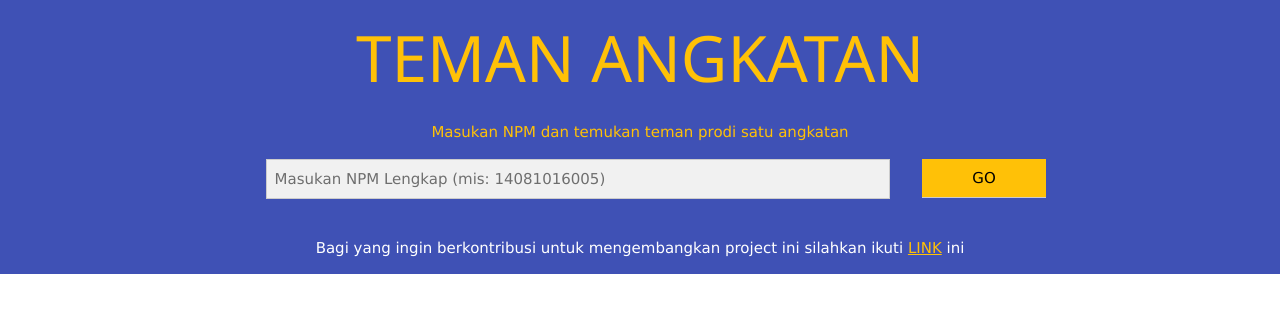
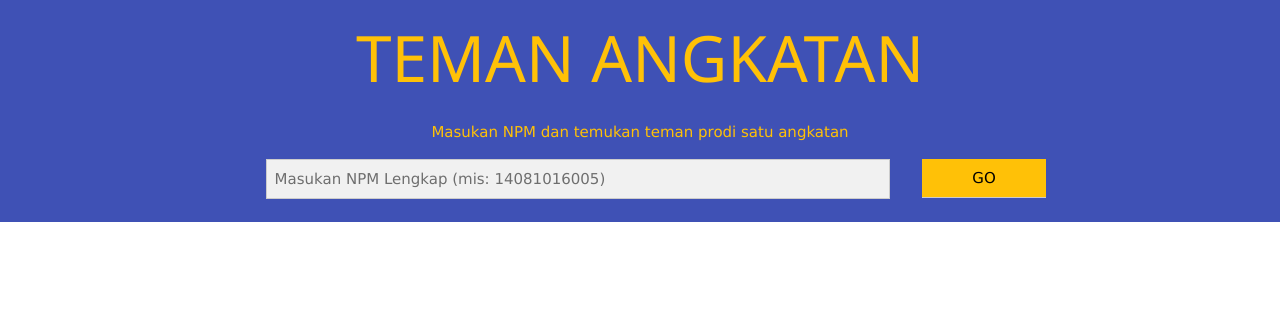
Before and after one commit to dayatura/TemanSeangkatan, a PHP site: page / in a window 1280 px wide. Shown: the top 313 px of the page. Run offline with PHP 8.4, Linux system fonts and the light colour scheme.

Commit message:
Update index.php
hide github link

```diff
--- a/index.php
+++ b/index.php
@@ -42,7 +42,7 @@
 	</form>
 
 
-	<p>Bagi yang ingin berkontribusi untuk mengembangkan project ini silahkan ikuti <a style="color: #ffc107;" href="https://github.com/dayatura/TemanSeangkatan">LINK</a> ini</p>
+	<!-- <p>Bagi yang ingin berkontribusi untuk mengembangkan project ini silahkan ikuti <a style="color: #ffc107;" href="https://github.com/dayatura/TemanSeangkatan">LINK</a> ini</p> -->
 </div>
 
 
```
